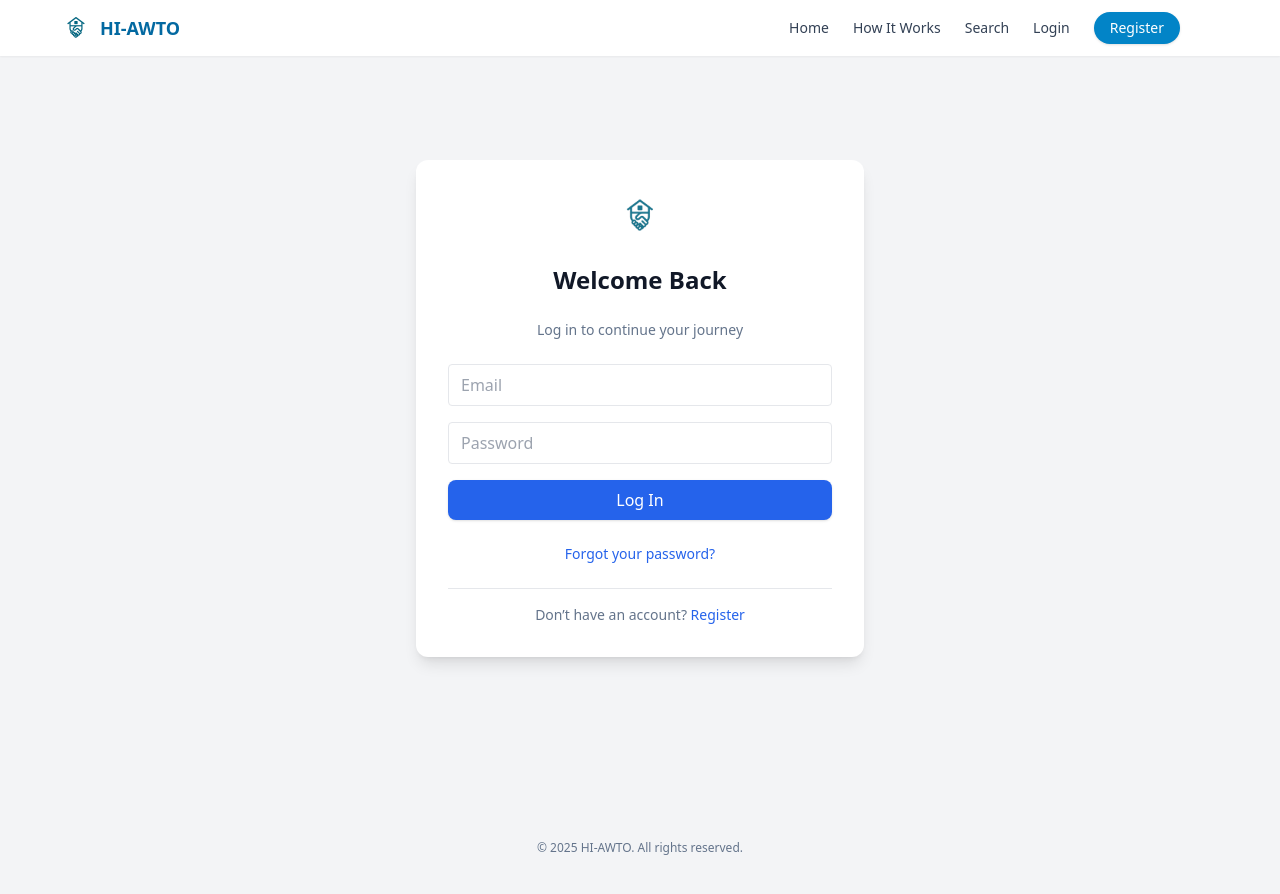
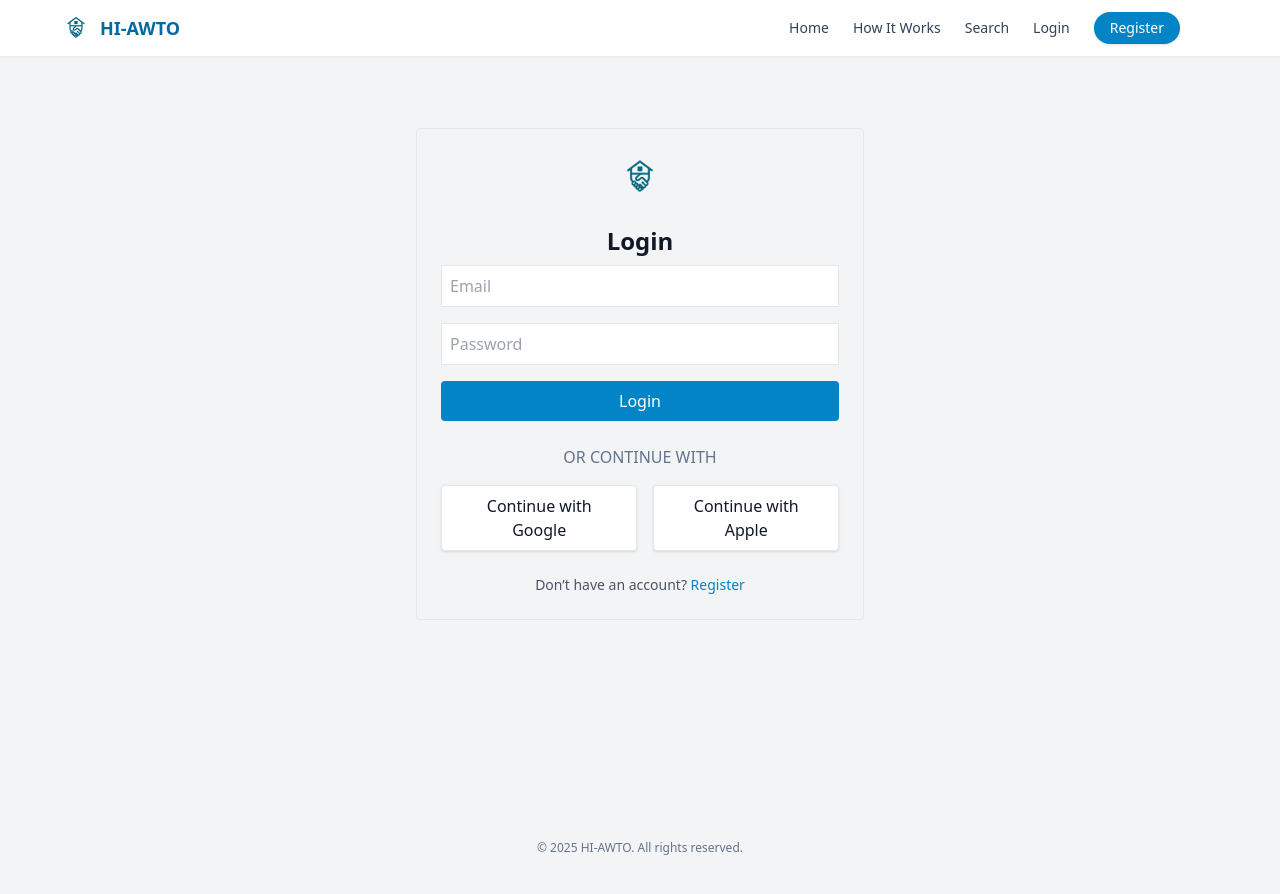
Before and after one commit to floydholt/hi-awto-clean, a React (Create React App) app: page /login in a window 1280 px wide. Built offline with nearby package versions, Linux system fonts and the light colour scheme; no server answers.

Commit message:
Add branded login/register with logo + Google sign-in, update Firestore/Storage rules

```diff
--- a/src/pages/Login.jsx
+++ b/src/pages/Login.jsx
@@ -1,73 +1,79 @@
-// src/pages/Login.jsx
 import React, { useState } from "react";
-import { useNavigate } from "react-router-dom";
-import { loginUser } from "../firebase";
+import { useNavigate, Link } from "react-router-dom";
+import { signInWithEmailAndPassword, signInWithPopup, GoogleAuthProvider } from "firebase/auth";
+import { auth } from "../firebase/firebase";
+import logo from "../assets/logo.png"; // Make sure logo.png exists in /src/assets
 
 export default function Login() {
-  const navigate = useNavigate();
   const [email, setEmail] = useState("");
   const [password, setPassword] = useState("");
   const [error, setError] = useState("");
+  const navigate = useNavigate();
 
   const handleLogin = async (e) => {
     e.preventDefault();
-    setError("");
+    try {
+      const userCredential = await signInWithEmailAndPassword(auth, email, password);
+      const token = await userCredential.user.getIdTokenResult();
+      const role = token.claims.role || "buyer";
 
+      if (role === "seller") navigate("/seller/dashboard");
+      else if (role === "agent") navigate("/agent/dashboard");
+      else if (role === "admin") navigate("/admin/dashboard");
+      else navigate("/");
+    } catch (err) {
+      setError("Login failed. Please check your credentials.");
+    }
+  };
+
+  const handleGoogleLogin = async () => {
     try {
-      await loginUser(email, password);
-      navigate("/app");
+      const provider = new GoogleAuthProvider();
+      const result = await signInWithPopup(auth, provider);
+      navigate("/");
     } catch (err) {
-      setError(err.message);
+      setError("Google sign-in failed.");
     }
   };
 
   return (
-    <div className="flex justify-center items-center py-20">
-      <div className="bg-white shadow-lg rounded-xl p-8 max-w-md w-full text-center space-y-6">
-
-        {/* Logo */}
-        <img
-          src="/logo512.png"
-          className="h-12 mx-auto opacity-90"
-          alt="HI AWTO Logo"
-        />
-
-        <h2 className="text-2xl font-semibold">Welcome Back</h2>
-        <p className="text-slate-500 text-sm">Log in to continue your journey</p>
-
-        {error && <p className="text-red-600 text-sm">{error}</p>}
-
-        <form onSubmit={handleLogin} className="space-y-4 text-left">
+    <div className="max-w-md mx-auto mt-12 p-6 border rounded">
+      <img src={logo} alt="HI-AWTO Logo" className="h-12 mx-auto mb-6" />
+      <h1 className="text-2xl font-bold mb-2 text-center">Login</h1>
+      {error && <p className="text-red-600 mb-2">{error}</p>}
+      <form onSubmit={handleLogin} className="space-y-4">
         <input
           type="email"
           placeholder="Email"
-            className="w-full border px-3 py-2 rounded focus:ring focus:ring-blue-200"
+          className="w-full border p-2"
+          value={email}
           onChange={(e) => setEmail(e.target.value)}
         />
-
         <input
           type="password"
           placeholder="Password"
-            className="w-full border px-3 py-2 rounded focus:ring focus:ring-blue-200"
+          className="w-full border p-2"
+          value={password}
           onChange={(e) => setPassword(e.target.value)}
         />
-
-          <button className="w-full bg-blue-600 text-white py-2 rounded-lg hover:bg-blue-700 shadow">
-            Log In
+        <button type="submit" className="w-full bg-sky-600 text-white py-2 rounded">
+          Login
         </button>
       </form>
 
-        <a href="/forgot" className="text-sm text-blue-600 block">
-          Forgot your password?
-        </a>
+      <div className="mt-6 text-center text-slate-500">OR CONTINUE WITH</div>
+      <div className="flex justify-center gap-4 mt-4">
+        <button onClick={handleGoogleLogin} className="bg-white border px-4 py-2 rounded shadow">
+          Continue with Google
+        </button>
+        <button className="bg-white border px-4 py-2 rounded shadow" disabled>
+          Continue with Apple
+        </button>
+      </div>
 
-        <div className="w-full border-t pt-4 text-sm text-slate-500">
-          Don’t have an account?{" "}
-          <a href="/register" className="text-blue-600">
-            Register
-          </a>
-        </div>
-      </div>
+      <p className="mt-6 text-center text-sm text-slate-600">
+        Don’t have an account? <Link to="/register" className="text-sky-600">Register</Link>
+      </p>
     </div>
   );
 }
--- a/src/pages/Register.jsx
+++ b/src/pages/Register.jsx
@@ -1,84 +1,82 @@
-// src/pages/Register.jsx
 import React, { useState } from "react";
-import { useNavigate } from "react-router-dom";
-import { registerUser, saveDocument } from "../firebase";
+import { useNavigate, Link } from "react-router-dom";
+import { createUserWithEmailAndPassword, signInWithPopup, GoogleAuthProvider } from "firebase/auth";
+import { auth } from "../firebase/firebase";
+import logo from "../assets/logo.png";
 
 export default function Register() {
-  const navigate = useNavigate();
   const [fullName, setFullName] = useState("");
   const [email, setEmail] = useState("");
   const [password, setPassword] = useState("");
   const [error, setError] = useState("");
+  const navigate = useNavigate();
 
   const handleRegister = async (e) => {
     e.preventDefault();
-    setError("");
+    try {
+      await createUserWithEmailAndPassword(auth, email, password);
+      navigate("/");
+    } catch (err) {
+      setError("Registration failed. Please try again.");
+    }
+  };
 
+  const handleGoogleRegister = async () => {
     try {
-      const { user } = await registerUser(email, password);
-
-      // Save role
-      await saveDocument(`roles/${user.uid}`, { role: "buyer" });
-
-      // Save display name
-      await user.updateProfile({ displayName: fullName });
-
-      navigate("/app");
+      const provider = new GoogleAuthProvider();
+      await signInWithPopup(auth, provider);
+      navigate("/");
     } catch (err) {
-      setError(err.message);
+      setError("Google sign-in failed.");
     }
   };
 
   return (
-    <div className="flex justify-center items-center py-20">
-      <div className="bg-white shadow-lg rounded-xl p-8 max-w-md w-full text-center space-y-6">
-
-        {/* Logo */}
-        <img
-          src="/logo512.png"
-          className="h-12 mx-auto opacity-90"
-          alt="HI AWTO Logo"
-        />
-
-        <h2 className="text-2xl font-semibold">Create Account</h2>
-        <p className="text-slate-500 text-sm">Join the new way to own</p>
-
-        {error && <p className="text-red-600 text-sm">{error}</p>}
-
-        <form onSubmit={handleRegister} className="space-y-4 text-left">
+    <div className="max-w-md mx-auto mt-12 p-6 border rounded">
+      <img src={logo} alt="HI-AWTO Logo" className="h-12 mx-auto mb-6" />
+      <h1 className="text-2xl font-bold mb-2 text-center">Create Account</h1>
+      <p className="text-center text-slate-600 mb-4">Join the new way to own</p>
+      {error && <p className="text-red-600 mb-2">{error}</p>}
+      <form onSubmit={handleRegister} className="space-y-4">
         <input
           type="text"
           placeholder="Full Name"
-            className="w-full border px-3 py-2 rounded focus:ring focus:ring-blue-200"
+          className="w-full border p-2"
+          value={fullName}
           onChange={(e) => setFullName(e.target.value)}
         />
-
         <input
           type="email"
           placeholder="Email"
-            className="w-full border px-3 py-2 rounded focus:ring focus:ring-blue-200"
+          className="w-full border p-2"
+          value={email}
           onChange={(e) => setEmail(e.target.value)}
         />
-
         <input
           type="password"
           placeholder="Password"
-            className="w-full border px-3 py-2 rounded focus:ring focus:ring-blue-200"
+          className="w-full border p-2"
+          value={password}
           onChange={(e) => setPassword(e.target.value)}
         />
-
-          <button className="w-full bg-blue-600 text-white py-2 rounded-lg hover:bg-blue-700 shadow">
+        <button type="submit" className="w-full bg-sky-600 text-white py-2 rounded">
           Register
         </button>
       </form>
 
-        <div className="w-full border-t pt-4 text-sm text-slate-500">
-          Already have an account?{" "}
-          <a href="/login" className="text-blue-600">
-            Login
-          </a>
+      <div className="mt-6 text-center text-slate-500">OR CONTINUE WITH</div>
+      <div className="flex justify-center gap-4 mt-4">
+        <button onClick={handleGoogleRegister} className="bg-white border px-4 py-2 rounded shadow">
+          Continue with Google
+        </button>
+        <button className="bg-white border px-4 py-2 rounded shadow" disabled>
+          Continue with Apple
+        </button>
       </div>
-      </div>
+
+      <p className="mt-6 text-center text-sm text-slate-600">
+        Already have an account? <Link to="/login" className="text-sky-600">Login</Link>
+      </p>
     </div>
   );
 }
```
Also changed, not shown: src/assets/logo.png (added). Lines whose indentation alone changed are shown as unchanged.
